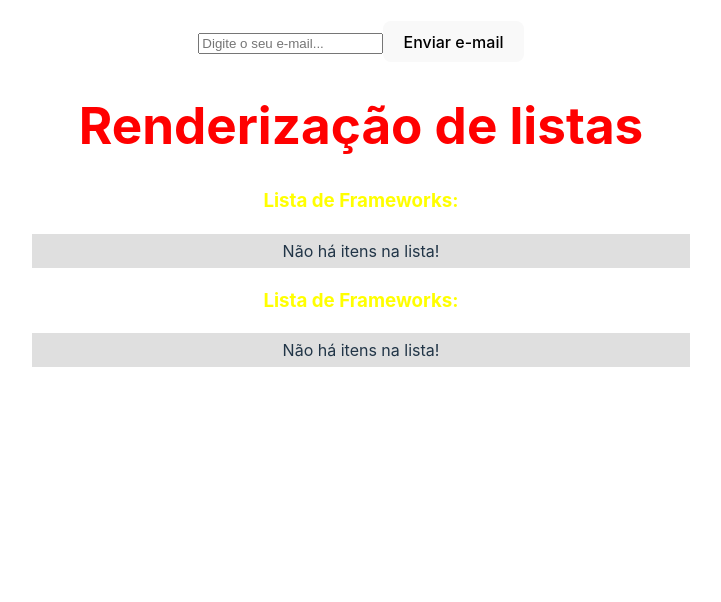
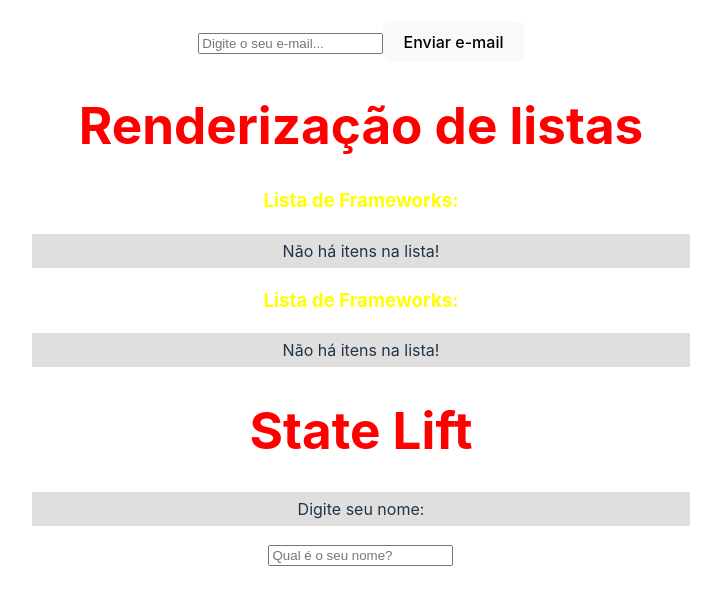
Before and after one commit to MatheusTDjamdjian/learning-react, a React app in the folder content/video-02/first-project/: page / in a window 1280 px wide. Shown: the part 2204-2806 px from the top of the page, without its empty margins (279-1000 px from the left). Built offline with nearby package versions, Linux system fonts and the light colour scheme; the HTML template or start-up script is replaced by a standard one.

Commit message:
state lift

```diff
--- a/content/video-02/first-project/src/App.jsx
+++ b/content/video-02/first-project/src/App.jsx
@@ -10,9 +10,13 @@
 import Form from './components/Form'
 import Condicional from './components/Condicional'
 import ListRender from './components/ListRender'
+import SeuNome from './components/SeuNome'
+import Saudacao from './components/saudacao'
 
 function App() {
   const [count, setCount] = useState(0)
+
+  const [nome, setNome] = useState()
 
   const name = 'Matheus'
 
@@ -60,6 +64,11 @@
         <ListRender itens={meusItens}/>
         <ListRender itens={[]}/>
       </div>
+      <div>
+        <h1>State Lift</h1>
+        <SeuNome setNome={setNome}/>
+        <Saudacao nome={nome}/>
+      </div>
     </>
   )
 }
--- /dev/null
+++ b/content/video-02/first-project/src/components/Saudacao.jsx
@@ -0,0 +1,12 @@
+function Saudacao({ nome }) {
+
+    function gerarSaudacao(algumNome) {
+        return `Olá, ${algumNome}, tudo bem?`
+    }
+
+    return <>
+    {nome && <p>{gerarSaudacao(nome)}</p>}
+    </>
+}
+
+export default Saudacao
--- /dev/null
+++ b/content/video-02/first-project/src/components/SeuNome.jsx
@@ -0,0 +1,10 @@
+function SeuNome({ setNome }) {
+    return (
+        <>
+        <p>Digite seu nome:</p>
+        <input type="text" placeholder="Qual é o seu nome?" onChange={(e) => setNome(e.target.value)}/>
+        </>
+    )
+}
+
+export default SeuNome
```
